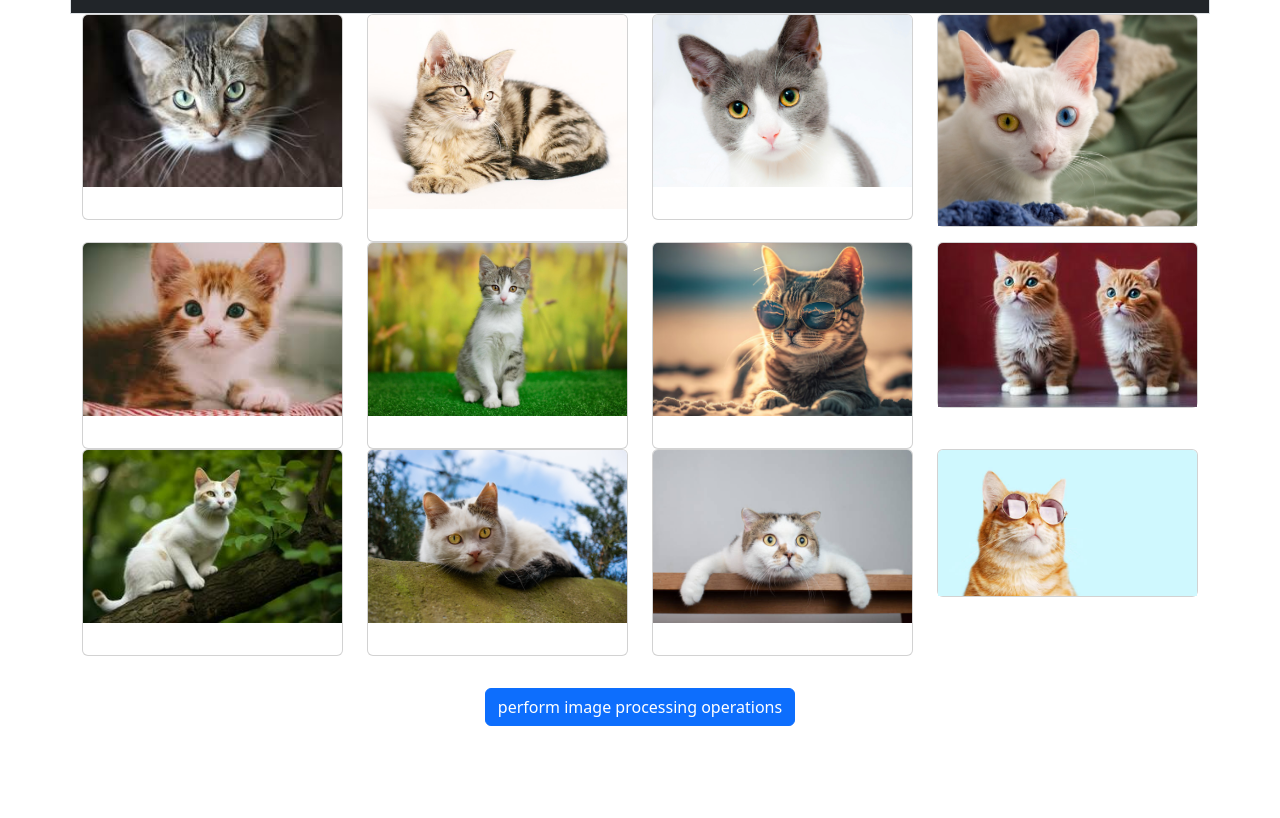
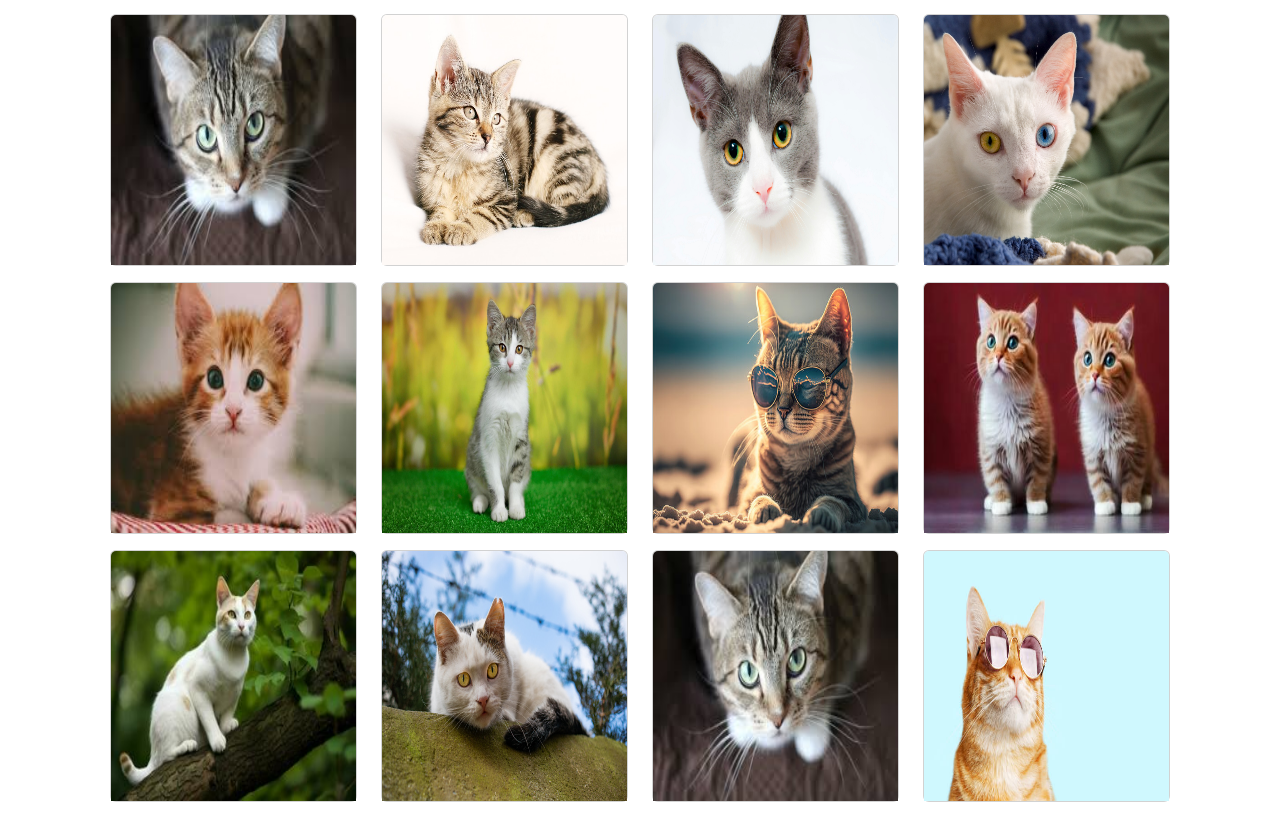
Before and after one commit to devikarevikumar/photoalbum, a plain HTML site: page index.html in a window 1280 px wide. Shown: the part 132-950 px from the top of the page. Before the commit the page ends 890 px from the top, so only its background shows below. Drawn offline with nearby package versions, Linux system fonts and the light colour scheme.

Commit message:
Update index.html

```diff
--- a/index.html
+++ b/index.html
@@ -3,10 +3,18 @@
   <head>
     <meta charset="utf-8">
     <meta name="viewport" content="width=device-width, initial-scale=1">
-    <title>Bootstrap demo</title>
+    <title>Photo album</title>
     <link href="https://cdn.jsdelivr.net/npm/bootstrap@5.3.3/dist/css/bootstrap.min.css" rel="stylesheet" integrity="sha384-QWTKZyjpPEjISv5WaRU9OFeRpok6YctnYmDr5pNlyT2bRjXh0JMhjY6hW+ALEwIH" crossorigin="anonymous">
   </head>
-  <body style="padding: 2rem;">
+  <style>
+   .row{
+      margin: 1rem;
+    }
+    #imageprocessing{
+      display: none;
+    }
+  </style>
+  <body>
     <div class="container text-center">
         <div class="row">
             <div class="col-sm border bg-dark"><h1 style="color: wheat;padding: 1rem;margin: 1rem;">Photo album</h1></div>
@@ -15,31 +23,25 @@
           <div class="col-sm-3">
             <div class="card" >
                 <!--Add an image source below-->
-                <img id="img1" src="./images/image1.jpg" class="card-img-top" alt="...">
-                    <div class="card-body">
-                    </div>
+                <img id="image1" src="./images/image1.jpg" class="card-img-top" width="2rem" height="250px" onclick="selecting(this.id)">
             </div>
           </div>
           <div class="col-sm-3">
             <div class="card">
               <!--Add an image source below-->
-              <img id="img2" src="./images/image2.jpg" class="card-img-top" alt="...">
-                  <div class="card-body">
-                  </div>
+                <img id="image2" src="./images/image2.jpg" class="card-img-top"  width="2rem" height="250px" onclick="selecting(this.id)">
             </div>
           </div>
           <div class="col-sm-3">
             <div class="card">
               <!--Add an image source below-->
-            <img id="img3" src="./images/image3.jpg" class="card-img-top" alt="...">
-                <div class="card-body">
-                </div>
+                <img id="image3" src="./images/image3.JPG" class="card-img-top"  width="2rem" height="250px" onclick="selecting(this.id)">
             </div>
           </div>
           <div class="col-sm-3">
             <div class="card">
               <!--Add an image source below-->
-          <img id="img4" src="./images/image4.jpg" class="card-img-top" alt="...">
+                <img id="image4" src="./images/image4.JPG" class="card-img-top"  width="2rem" height="250px" onclick="selecting(this.id)">
             </div>
           </div>
         </div>
@@ -47,31 +49,25 @@
           <div class="col-sm-3">
             <div class="card" >
                 <!--Add an image source below-->
-                <img id="img5" src="./images/images5.jpg" class="card-img-top" alt="...">
-                    <div class="card-body">
-                    </div>
+                <img id="images5" src="./images/images5.JPG" class="card-img-top"  width="2rem" height="250px" onclick="selecting(this.id)">
             </div>
           </div>
           <div class="col-sm-3">
             <div class="card">
               <!--Add an image source below-->
-              <img id="img6" src="./images/image6.jpg" class="card-img-top" alt="...">
-                  <div class="card-body">
-                  </div>
+                <img id="image6" src="./images/image6.JPG" class="card-img-top"  width="2rem" height="250px" onclick="selecting(this.id)">
             </div>
           </div>
           <div class="col-sm-3">
             <div class="card">
               <!--Add an image source below-->
-            <img id="img7" src="./images/image7.jpg" class="card-img-top" alt="...">
-                <div class="card-body">
-                </div>
+                <img id="image7" src="./images/image7.JPG" class="card-img-top"  width="2rem" height="250px" onclick="selecting(this.id)">
             </div>
           </div>
           <div class="col-sm-3">
             <div class="card">
               <!--Add an image source below-->
-          <img id="img8" src="./images/image8.jpg" class="card-img-top" alt="...">
+                <img id="image8" src="./images/image8.JPG" class="card-img-top"  width="2rem" height="250px" onclick="selecting(this.id)">
             </div>
           </div>
         </div>
@@ -79,48 +75,61 @@
           <div class="col-sm-3">
             <div class="card" >
                 <!--Add an image source below-->
-                <img id="img9" src="./images/image9.jpg" class="card-img-top" alt="...">
-                    <div class="card-body">
-                    </div>
+                <img id="image9" src="./images/image9.JPG" class="card-img-top"  width="2rem" height="250px" onclick="selecting(this.id)">
             </div>
           </div>
           <div class="col-sm-3">
             <div class="card">
               <!--Add an image source below-->
-              <img id="img10" src="./images/image10.jpg" class="card-img-top" alt="...">
-                  <div class="card-body">
-
-                  </div>
+                <img id="image10" src="./images/image10.JPG" class="card-img-top"  width="2rem" height="250px" onclick="selecting(this.id)">
             </div>
           </div>
           <div class="col-sm-3">
             <div class="card">
               <!--Add an image source below-->
-            <img id="img11" src="./images/image13.jpg" class="card-img-top" alt="...">
-                <div class="card-body">
-                </div>
+                <img id="image11" src="./images/image1.jpg" class="card-img-top"  width="2rem" height="250px" onclick="selecting(this.id)">
             </div>
           </div>
           <div class="col-sm-3">
             <div class="card">
               <!--Add an image source below-->
-          <img id="img12" src="./images/image12.jpg" class="card-img-top" alt="...">
+                <img id="image12" src="./images/image12.JPG" class="card-img-top"  width="2rem" height="250px" onclick="selecting(this.id)">
             </div>
           </div>
         </div>
+    </div>
+    <div class="container text-center" id="imageprocessing">
         <div class="row">
-          <div class="col-sm-12" style="margin-top: 2rem;">
-            <button type="button" class="btn btn-primary" onclick="page()">perform image processing operations</button>
+          <div class="col-sm">
+            <div class="col-sm border bg-dark"><h1 style="color: wheat;padding: 1rem;margin: 1rem;">Image Processing</h1></div>
+          </div>
+        </div>
+        <div class="row">
+        <div id="img_processing" class="col-sm-3"></div>
+        <div class="col-sm-3"></div>
+        <div class="col-sm-3"></div>
+        <div id="img_processing_final" class="col-sm-3">
+          <canvas id="mycanvas"></canvas>
+        </div>
+      </div>
+      <div class="row">
+        <div>
+          <button onclick="analyzeImage()">Check Color</button>
+          <button onclick="makeImageReddish()">Make Reddish</button>
+          <button onclick="makeImageBlueish()">Make Blueish</button>
+          <button onclick="makeImageGreenish()">Make Greenish</button>
+          <button onclick="duplicateImage()">Duplicate Image</button>
+          <button onclick="increaseBrightness()">Increase Brightness</button>
+          <button onclick="reduceResolution()">Reduce Resolution</button>
+          <button onclick="createAvatar()">Create Avatar</button>
+          <button onclick="convertToGrayscale()">Convert to Grayscale</button>
+          <button onclick="generateQRCode()">Generate QR Code</button>
+          <button onclick="filterImages()">Filter Images</button>
+          <button onclick="createThumbnails()">Create Thumbnails</button>
       </div>
       </div>
     </div>
     <script src="https://cdn.jsdelivr.net/npm/bootstrap@5.3.3/dist/js/bootstrap.bundle.min.js" integrity="sha384-YvpcrYf0tY3lHB60NNkmXc5s9fDVZLESaAA55NDzOxhy9GkcIdslK1eN7N6jIeHz" crossorigin="anonymous"></script>
+    <script src="./albumresources/script.js"></script>
   </body>
-  <script>
-    function page(){
-        window.location.href = "./imageprocessing.html"
-    }
-    var thing = document.querySelectorAll('*[id]');;
-    localStorage.ids = thing;
-  </script>
 </html>
```
Lines whose indentation alone changed are shown as unchanged.
